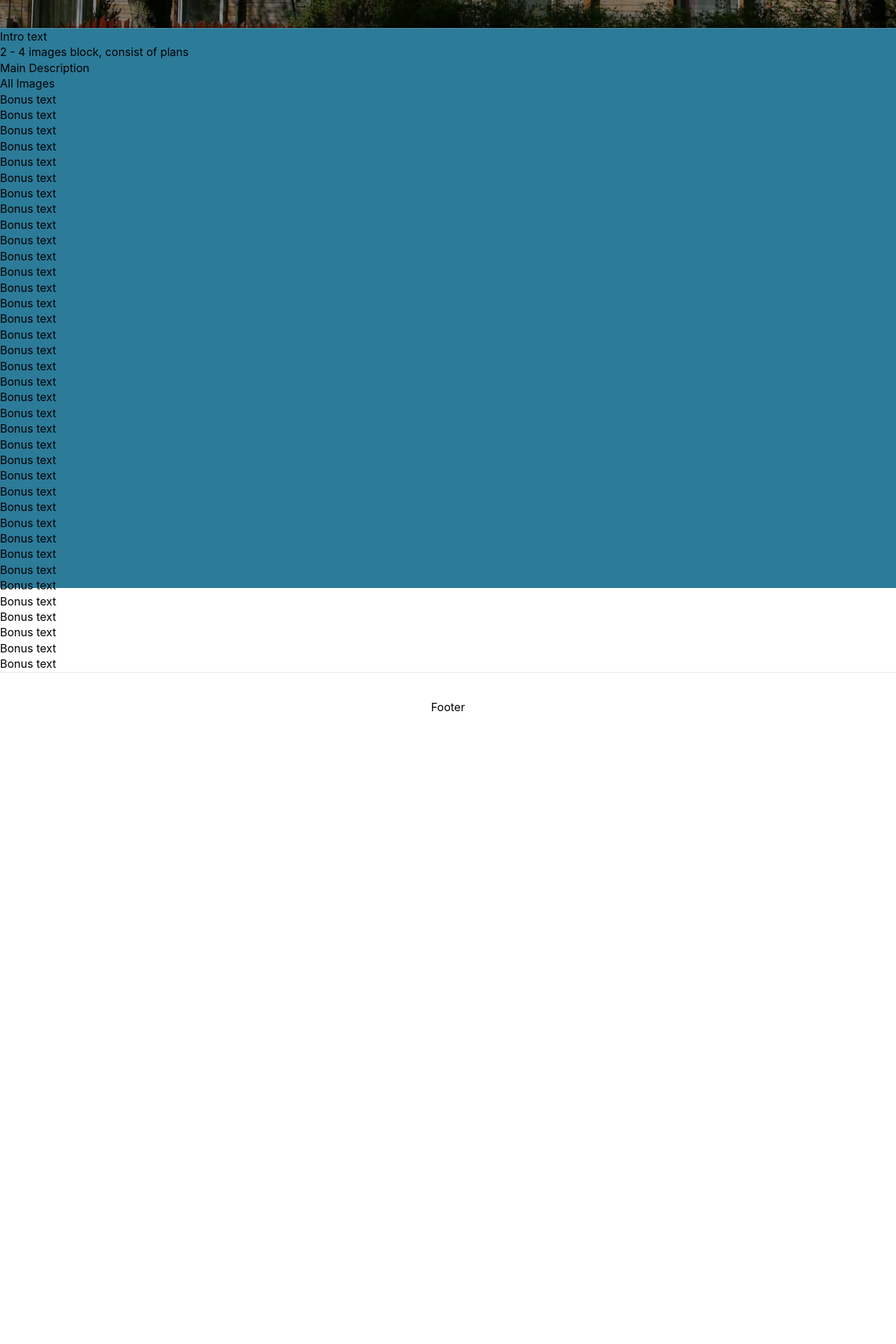
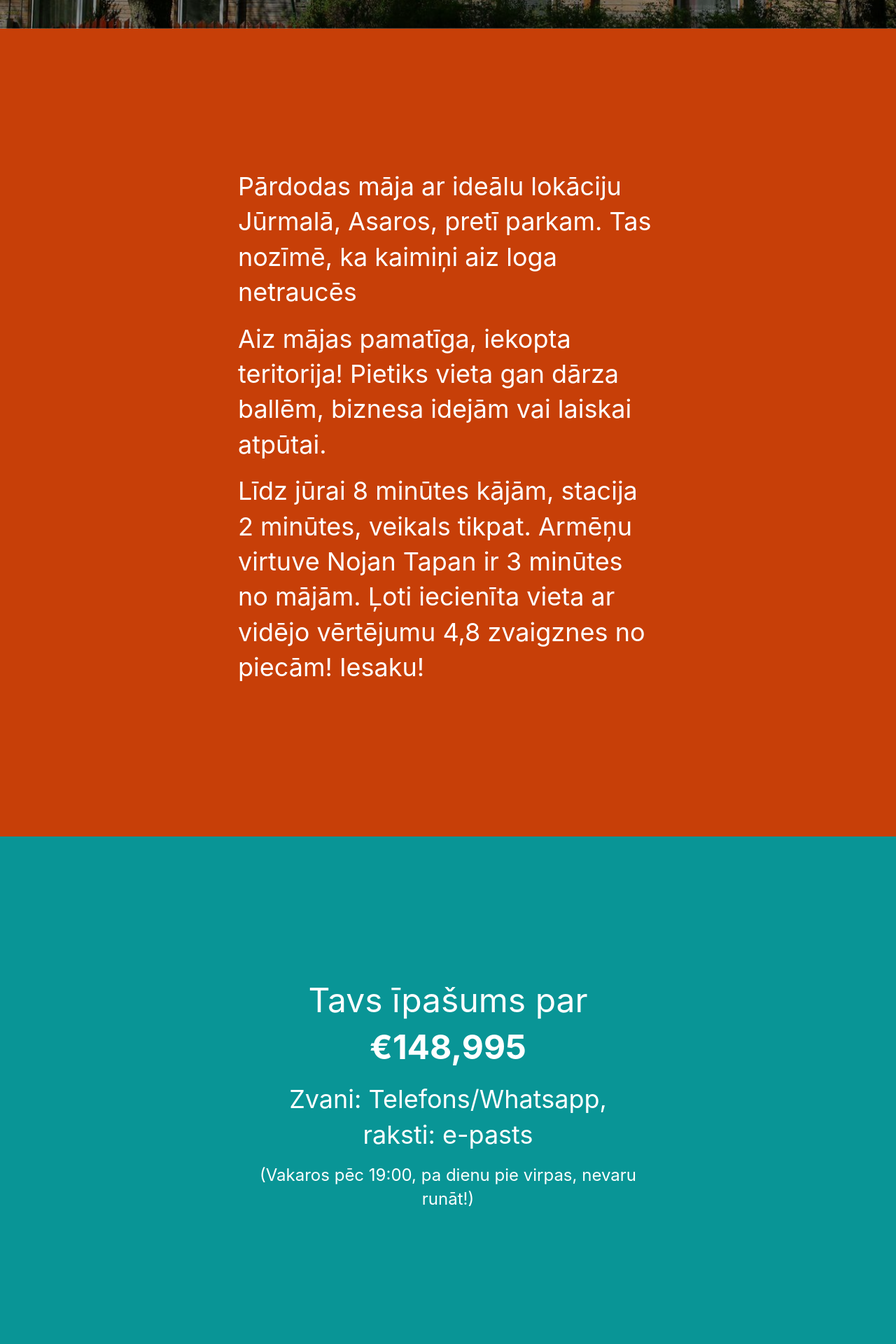
Before and after one commit to Shwartz/asari, a Next.js app: page / in a window 1280 px wide. Shown: the part 600-2520 px from the top of the page at 70% size. Before the commit the page ends 1660 px from the top, so only its background shows below. Built offline with nearby package versions, Linux system fonts and the light colour scheme.

Commit message:
Placeholders for sections

```diff
--- /dev/null
+++ b/components/empty/Empty.jsx
@@ -0,0 +1,10 @@
+import styles from './Empty.module.scss';
+
+export const Empty = () => {
+
+  return (
+    <section className={styles.empty}>
+    asdf
+    </section>
+  )
+}
--- /dev/null
+++ b/components/empty/Empty.module.scss
@@ -0,0 +1,5 @@
+.empty {
+  background: none;
+  padding: 200px 8px;
+  min-height: 300px;
+}
--- /dev/null
+++ b/components/floorPlans/FloorPlans.jsx
@@ -0,0 +1,12 @@
+import styles from './FloorPlans.module.scss';
+
+export const FloorPlans = () => {
+
+  return (
+    <section className={styles.FloorPlans}>
+      <div className={styles.block}>
+        Floor plans here
+      </div>
+    </section>
+  )
+}
--- /dev/null
+++ b/components/floorPlans/FloorPlans.module.scss
@@ -0,0 +1,11 @@
+.FloorPlans {
+  background: #59a0c6;
+  padding: 200px 8px;
+}
+
+.block {
+  max-width: 600px;
+  margin: auto;
+  font-size: 36px;
+  color: white;
+}
--- a/components/hero/Hero.module.scss
+++ b/components/hero/Hero.module.scss
@@ -7,9 +7,8 @@
   right: 0;
   transition: transform 5ms;
 
-  background: url('/img/IMG_7349.jpeg');
+  background: url('/img/IMG_7349.jpeg') purple center;
   background-size: cover;
-  background-position: center;
   height: 110vh;
   width: 100vw;
 
--- /dev/null
+++ b/components/intro/Intro.jsx
@@ -0,0 +1,22 @@
+import styles from './Intro.module.scss';
+
+export const Intro = () => {
+
+  return (
+    <section className={styles.intro}>
+      <div className={styles.block}>
+        <p>
+          Pārdodas māja ar ideālu lokāciju Jūrmalā, Asaros, pretī parkam. Tas nozīmē, ka kaimiņi aiz loga netraucēs
+        </p>
+        <p>
+          Aiz mājas pamatīga, iekopta teritorija! Pietiks vieta gan dārza ballēm, biznesa idejām vai laiskai
+          atpūtai.
+        </p>
+        <p>
+          Līdz jūrai 8 minūtes kājām, stacija 2 minūtes, veikals tikpat. Armēņu virtuve Nojan Tapan ir 3 minūtes no mājām.
+          Ļoti iecienīta vieta ar vidējo vērtējumu 4,8 zvaigznes no piecām! Iesaku!
+        </p>
+      </div>
+    </section>
+  )
+}
--- /dev/null
+++ b/components/intro/Intro.module.scss
@@ -0,0 +1,11 @@
+.intro {
+  background: #c73f08;
+  padding: 200px 8px;
+}
+
+.block {
+  max-width: 600px;
+  margin: auto;
+  font-size: 36px;
+  color: white;
+}
--- /dev/null
+++ b/components/price/Price.jsx
@@ -0,0 +1,17 @@
+import styles from './Price.module.scss';
+
+export const Price = () => {
+
+  return (
+    <section className={styles.price}>
+      <div className={styles.block}>
+        <p className={styles.largeText}>
+          Tavs īpašums par <b>&euro;148,995</b>
+        </p>
+        <p>Zvani: Telefons/Whatsapp,<br/>
+          raksti: e-pasts</p>
+        <p className={styles.smallText}>(Vakaros pēc 19:00, pa dienu pie virpas, nevaru runāt!)</p>
+      </div>
+    </section>
+  )
+}
--- /dev/null
+++ b/components/price/Price.module.scss
@@ -0,0 +1,24 @@
+.price {
+  background: #099596;
+  padding: 200px 8px;
+  text-align: center;
+}
+
+.block {
+  max-width: 600px;
+  margin: auto;
+  font-size: 36px;
+  color: white;
+}
+
+.largeText {
+  font-size: 48px;
+
+  b {
+    font-weight: bold;
+  }
+}
+
+.smallText {
+  font-size: 24px;
+}
--- a/pages/index.js
+++ b/pages/index.js
@@ -3,6 +3,10 @@ import Image from 'next/image'
 
 import {Hero} from "../components/hero/Hero";
 import styles from '../styles/index.module.scss'
+import {Intro} from "../components/intro/Intro";
+import {Price} from "../components/price/Price";
+import {Empty} from "../components/empty/Empty";
+import {FloorPlans} from "../components/floorPlans/FloorPlans";
 
 export default function Home() {
   return (
@@ -16,62 +20,10 @@ export default function Home() {
       <Hero />
 
       <div className={styles.content}>
-      <section>
-        <p>Intro text</p>
-      </section>
-
-      <section>
-        <p>2 - 4 images block, consist of plans</p>
-      </section>
-
-      <section>
-        <p>Main Description</p>
-      </section>
-
-      <section>
-        <p>All Images</p>
-      </section>
-
-      <section>
-        <p>Bonus text</p>
-        <p>Bonus text</p>
-        <p>Bonus text</p>
-        <p>Bonus text</p>
-        <p>Bonus text</p>
-        <p>Bonus text</p>
-        <p>Bonus text</p>
-        <p>Bonus text</p>
-        <p>Bonus text</p>
-        <p>Bonus text</p>
-        <p>Bonus text</p>
-        <p>Bonus text</p>
-        <p>Bonus text</p>
-        <p>Bonus text</p>
-        <p>Bonus text</p>
-        <p>Bonus text</p>
-        <p>Bonus text</p>
-        <p>Bonus text</p>
-        <p>Bonus text</p>
-        <p>Bonus text</p>
-        <p>Bonus text</p>
-        <p>Bonus text</p>
-        <p>Bonus text</p>
-        <p>Bonus text</p>
-        <p>Bonus text</p>
-        <p>Bonus text</p>
-        <p>Bonus text</p>
-        <p>Bonus text</p>
-        <p>Bonus text</p>
-        <p>Bonus text</p>
-        <p>Bonus text</p>
-        <p>Bonus text</p>
-        <p>Bonus text</p>
-        <p>Bonus text</p>
-        <p>Bonus text</p>
-        <p>Bonus text</p>
-        <p>Bonus text</p>
-      </section>
-
+      <Intro />
+      <Price />
+      <Empty />
+      <FloorPlans />
 
       <footer className={styles.footer}>
         <p>Footer</p>
--- a/styles/globals.css
+++ b/styles/globals.css
@@ -55,4 +55,5 @@ input{
 
 p {
   line-height: 1.4em;
+  margin-bottom: 16px;
 }
--- a/styles/index.module.scss
+++ b/styles/index.module.scss
@@ -5,7 +5,6 @@
   z-index: 1000;
   top: 80vh;
 
-  background: rgb(44, 123, 153);
   height: 100vh;
   width: 100vw;
 
```
